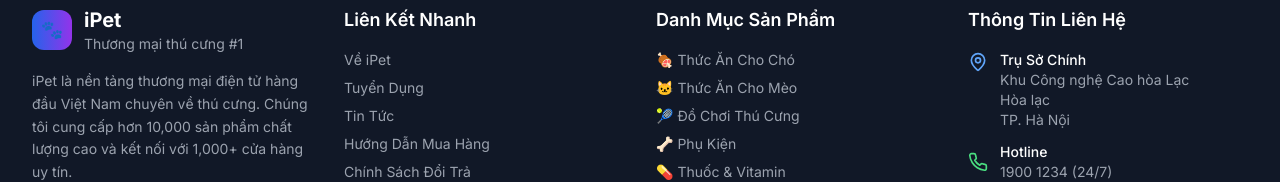
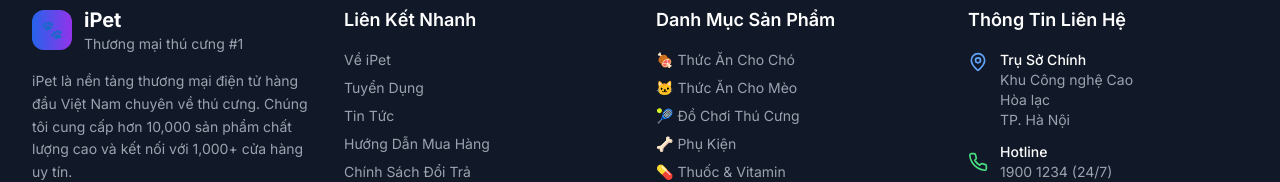
Before and after one commit to DucThang30/iPet, a Next.js app in the folder iPet/: page / in a window 1280 px wide. Shown: the part 3428-3610 px from the top of the page. Built offline with nearby package versions, Linux system fonts and the light colour scheme.

Commit message:
Update Footer.tsx

```diff
--- a/iPet/components/Footer.tsx
+++ b/iPet/components/Footer.tsx
@@ -168,7 +168,7 @@ export default function Footer() {
                   <div>
                     <p className="font-medium">Trụ Sở Chính</p>
                     <p className="text-gray-400">
-                      Khu Công nghệ Cao hòa Lạc
+                      Khu Công nghệ Cao
                       <br />
                      Hòa lạc<br />
                       TP. Hà Nội
```
